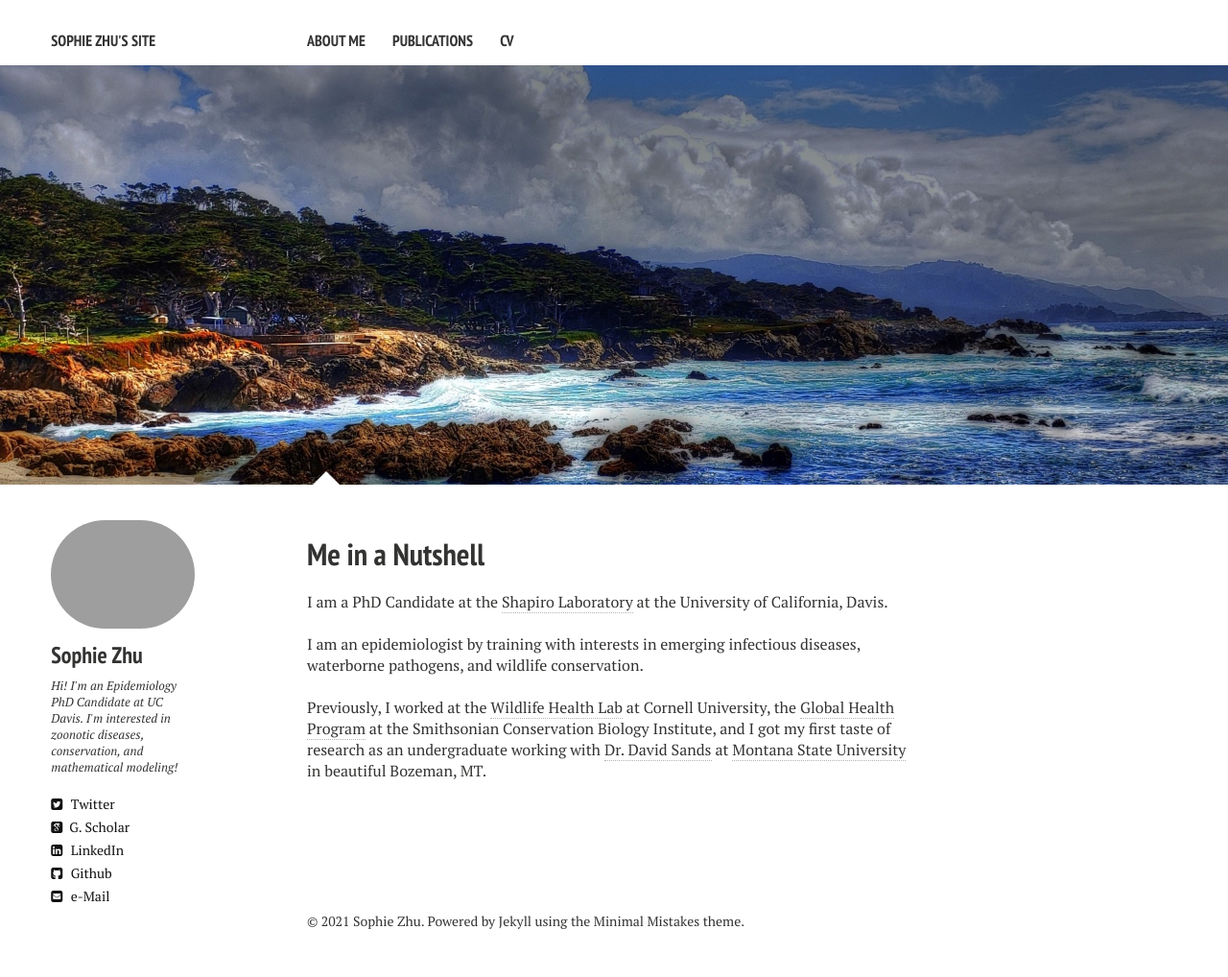
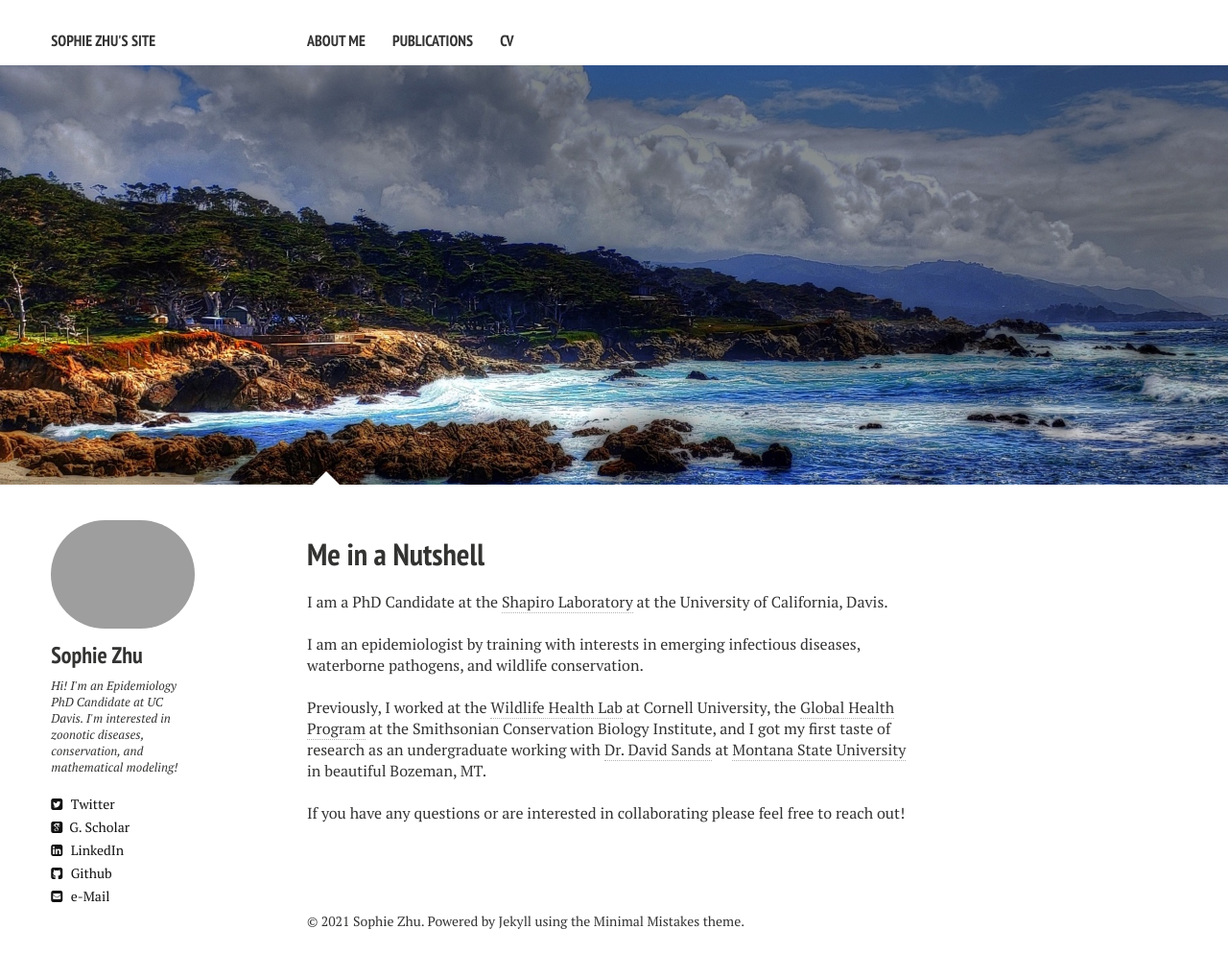
Before and after one commit to sophiemzhu/sophiemzhu.github.io, a Jekyll site: the page built from index.md, in a window 1280 px wide. Shown: the whole page at 96% size. Built offline with Jekyll 4.4.1, drawn with Linux system fonts in a browser that asks for light colours; nearby versions of some CDN libraries.

Commit message:
Update index.md

```diff
--- a/index.md
+++ b/index.md
@@ -16,3 +16,6 @@ I am an epidemiologist by training with interests in emerging infectious disease
 
 Previously, I worked at the <a href="https://cwhl.vet.cornell.edu" target="_blank">Wildlife Health Lab</a> at Cornell University,
 the <a href="https://nationalzoo.si.edu/global-health-program" target="_blank">Global Health Program</a> at the Smithsonian Conservation Biology Institute, and I got my first taste of research as an undergraduate working with <a href="https://plantsciences.montana.edu/directory/faculty/1524555/david-sands" target="_blank">Dr. David Sands</a> at <a href="https://www.montana.edu" target="_blank">Montana State University</a> in beautiful Bozeman, MT.
+
+<br />
+If you have any questions or are interested in collaborating please feel free to reach out!
```
